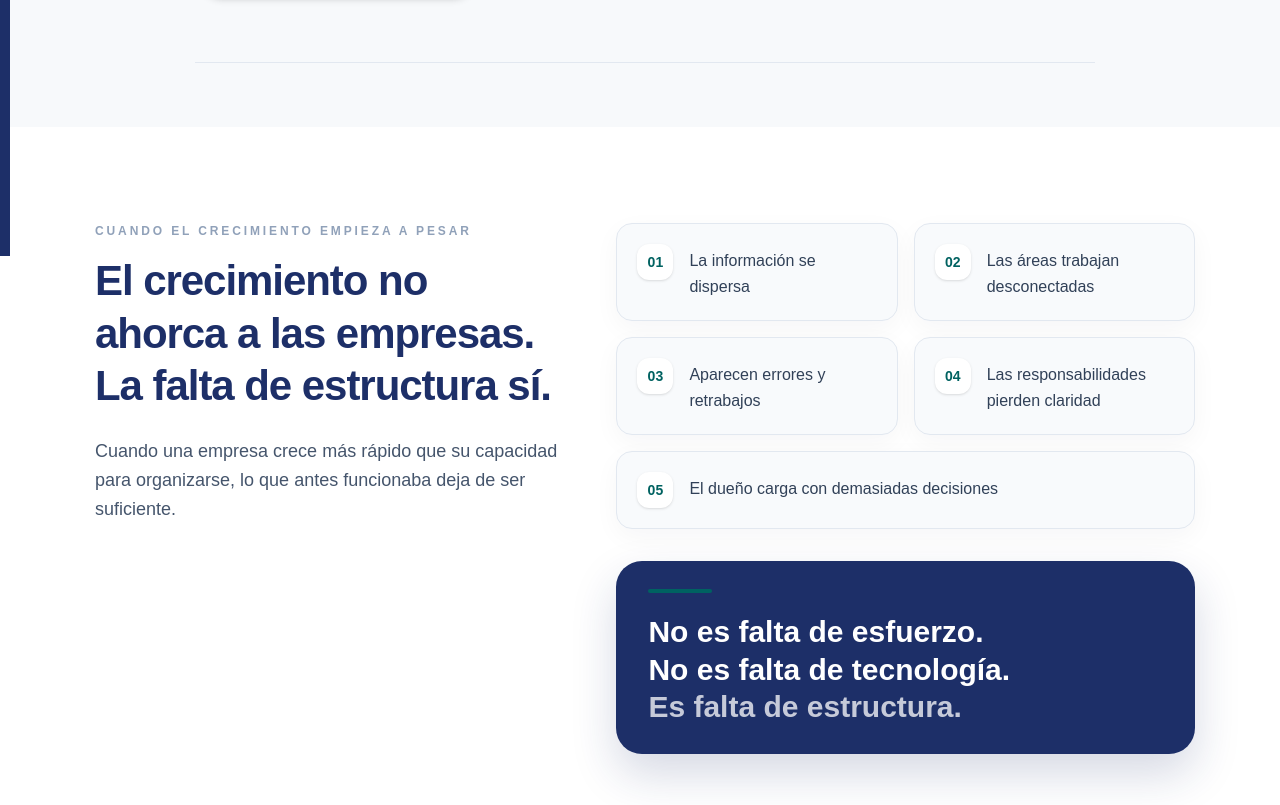
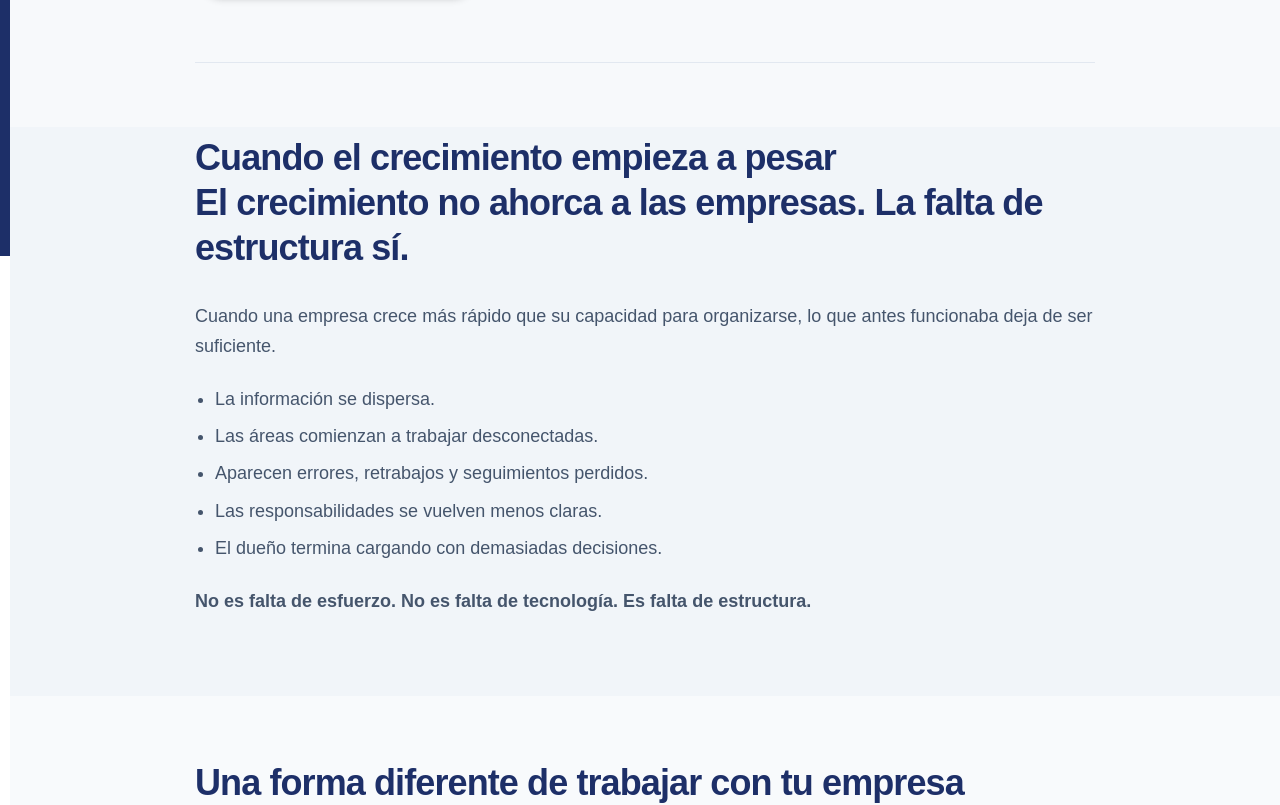
Before and after one commit to EmphaticoOnline/emphasys-web, a Next.js app: page / in a window 1280 px wide. Shown: the part 544-1349 px from the top of the page. Built offline with nearby package versions, Linux system fonts and the light colour scheme.

Commit message:
Revertir última propuesta visual de la sección problema

```diff
--- a/components/ProblemSection.tsx
+++ b/components/ProblemSection.tsx
@@ -1,60 +1,32 @@
-const symptoms = [
-  "La información se dispersa",
-  "Las áreas trabajan desconectadas",
-  "Aparecen errores y retrabajos",
-  "Las responsabilidades pierden claridad",
-  "El dueño carga con demasiadas decisiones",
-];
-
 const ProblemSection = () => {
   return (
-    <section className="bg-white text-slate-900">
-      <div className="mx-auto max-w-[1100px] px-6 py-20 sm:px-10 lg:px-0 lg:py-24">
-        <div className="grid gap-12 lg:grid-cols-[0.9fr_1.1fr] lg:items-start">
-          <div className="lg:sticky lg:top-32">
-            <p className="text-xs font-semibold uppercase tracking-[0.24em] text-slate-400">
-              Cuando el crecimiento empieza a pesar
-            </p>
-            <h2
-              className="mt-4 text-3xl font-semibold leading-tight tracking-tight sm:text-4xl lg:text-[42px]"
-              style={{ color: "var(--color-emphasys-blue)" }}
-            >
-              El crecimiento no ahorca a las empresas. La falta de estructura sí.
-            </h2>
-            <p className="mt-6 text-lg leading-relaxed text-slate-600">
+    <section className="bg-slate-100 text-slate-900">
+      <div className="mx-auto max-w-[900px] px-6 pt-2 pb-20 sm:px-10 lg:px-0">
+        <div className="space-y-8">
+          <h2
+            className="text-3xl font-semibold leading-tight tracking-tight sm:text-4xl"
+            style={{ color: "var(--color-emphasys-blue)" }}
+          >
+            <span className="block">Cuando el crecimiento empieza a pesar</span>
+            <span className="block">El crecimiento no ahorca a las empresas. La falta de estructura sí.</span>
+          </h2>
+
+          <div className="space-y-6 text-lg leading-relaxed text-slate-600">
+            <p>
               Cuando una empresa crece más rápido que su capacidad para organizarse, lo que antes funcionaba deja de ser suficiente.
             </p>
-          </div>
 
-          <div>
-            <div className="grid gap-4 sm:grid-cols-2">
-              {symptoms.map((symptom, index) => (
-                <div
-                  key={symptom}
-                  className={`group rounded-2xl border border-slate-200 bg-[#F8FAFC] p-5 shadow-[0_8px_26px_rgba(15,23,42,0.04)] transition duration-200 hover:-translate-y-0.5 hover:border-[rgba(0,98,97,0.25)] hover:shadow-[0_14px_32px_rgba(15,23,42,0.07)] ${
-                    index === symptoms.length - 1 ? "sm:col-span-2" : ""
-                  }`}
-                >
-                  <div className="flex items-start gap-4">
-                    <span className="flex h-9 w-9 shrink-0 items-center justify-center rounded-xl bg-white text-sm font-semibold shadow-sm" style={{ color: "var(--color-emphasys-green)" }}>
-                      {String(index + 1).padStart(2, "0")}
-                    </span>
-                    <p className="pt-1 text-base font-medium leading-relaxed text-slate-700">{symptom}</p>
-                  </div>
-                </div>
-              ))}
-            </div>
+            <ul className="list-disc space-y-2 pl-5">
+              <li>La información se dispersa.</li>
+              <li>Las áreas comienzan a trabajar desconectadas.</li>
+              <li>Aparecen errores, retrabajos y seguimientos perdidos.</li>
+              <li>Las responsabilidades se vuelven menos claras.</li>
+              <li>El dueño termina cargando con demasiadas decisiones.</li>
+            </ul>
 
-            <div className="mt-8 overflow-hidden rounded-[26px] bg-[var(--color-emphasys-blue)] px-6 py-7 shadow-[0_20px_45px_rgba(29,47,104,0.18)] sm:px-8">
-              <div className="h-1 w-16 rounded-full bg-[var(--color-emphasys-green)]" />
-              <p className="mt-5 text-2xl font-semibold leading-tight text-white sm:text-3xl">
-                No es falta de esfuerzo.
-                <br />
-                No es falta de tecnología.
-                <br />
-                <span className="text-white/75">Es falta de estructura.</span>
-              </p>
-            </div>
+            <p>
+              <strong>No es falta de esfuerzo. No es falta de tecnología. Es falta de estructura.</strong>
+            </p>
           </div>
         </div>
       </div>
```
